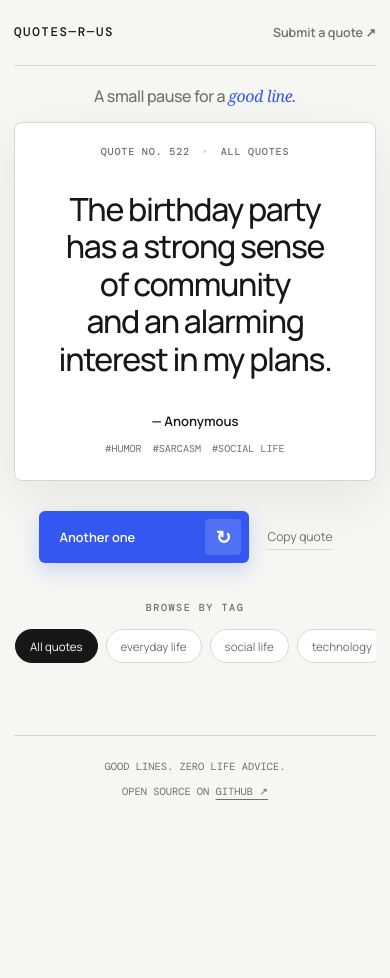
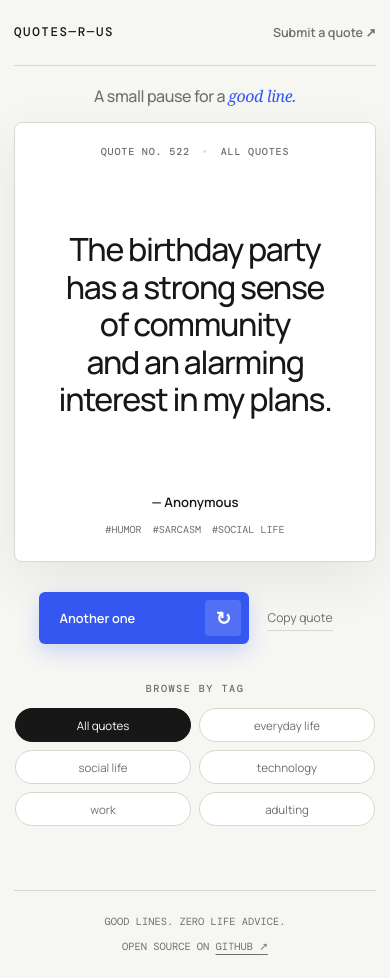
Before and after one commit to numerate64/quotes-r-us, a website: page index.html in a window 390 px wide. Before the commit the page ends 844 px from the top, so only its background shows below. Drawn offline with nearby package versions, Linux system fonts and the light colour scheme.

Commit message:
Stabilize mobile quote and filter layout

```diff
--- a/index.html
+++ b/index.html
@@ -10,7 +10,7 @@
   <link rel="preconnect" href="https://fonts.googleapis.com">
   <link rel="preconnect" href="https://fonts.gstatic.com" crossorigin>
   <link href="https://fonts.googleapis.com/css2?family=DM+Mono:wght@400;500&family=Manrope:wght@400;500;600;700&display=swap" rel="stylesheet">
-  <link rel="stylesheet" href="styles.css?v=20261002-2131">
+  <link rel="stylesheet" href="styles.css?v=20261002-2137">
 </head>
 <body>
   <header class="site-header">
@@ -59,6 +59,6 @@
     <p>Open source on <a href="https://github.com/numerate64/quotes-r-us">GitHub <span aria-hidden="true">↗</span></a></p>
   </footer>
 
-  <script src="app.js?v=20261002-2131" defer></script>
+  <script src="app.js?v=20261002-2137" defer></script>
 </body>
 </html>
--- a/styles.css
+++ b/styles.css
@@ -272,15 +272,20 @@ footer p { margin: 0; }
   h1 { font-size: 1rem; }
   .quote-section { margin-top: 16px; }
   .tag-list {
+    width: min(100%, 360px);
+    display: grid;
+    grid-template-columns: repeat(2, minmax(0, 1fr));
+    gap: 8px;
+  }
+  .tag-button {
     width: 100%;
-    flex-wrap: nowrap;
-    justify-content: flex-start;
-    overflow-x: auto;
-    padding: 2px 1px 8px;
-    scrollbar-width: thin;
+    min-width: 0;
+    padding-inline: 8px;
   }
-  .tag-button { flex: 0 0 auto; }
-  .quote-card { min-height: 340px; padding: 24px 22px; }
+  .quote-card {
+    min-height: 440px;
+    padding: 24px 22px;
+  }
   .card-topline { flex-wrap: wrap; }
   blockquote {
     margin: 34px auto;
```
